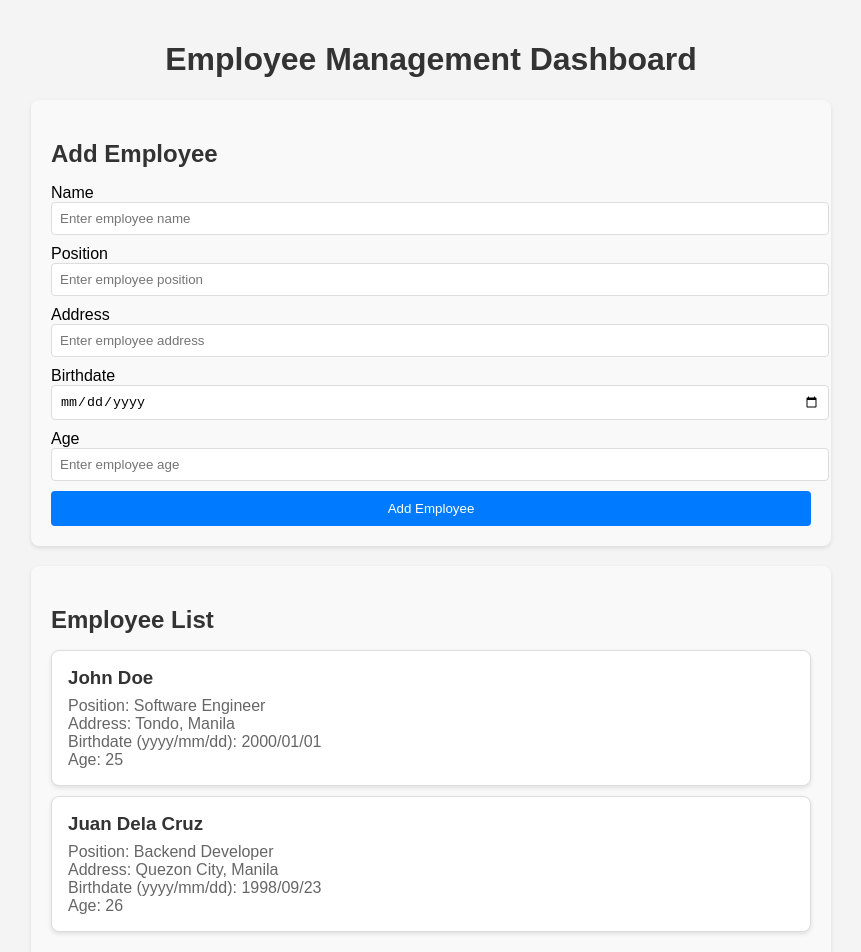
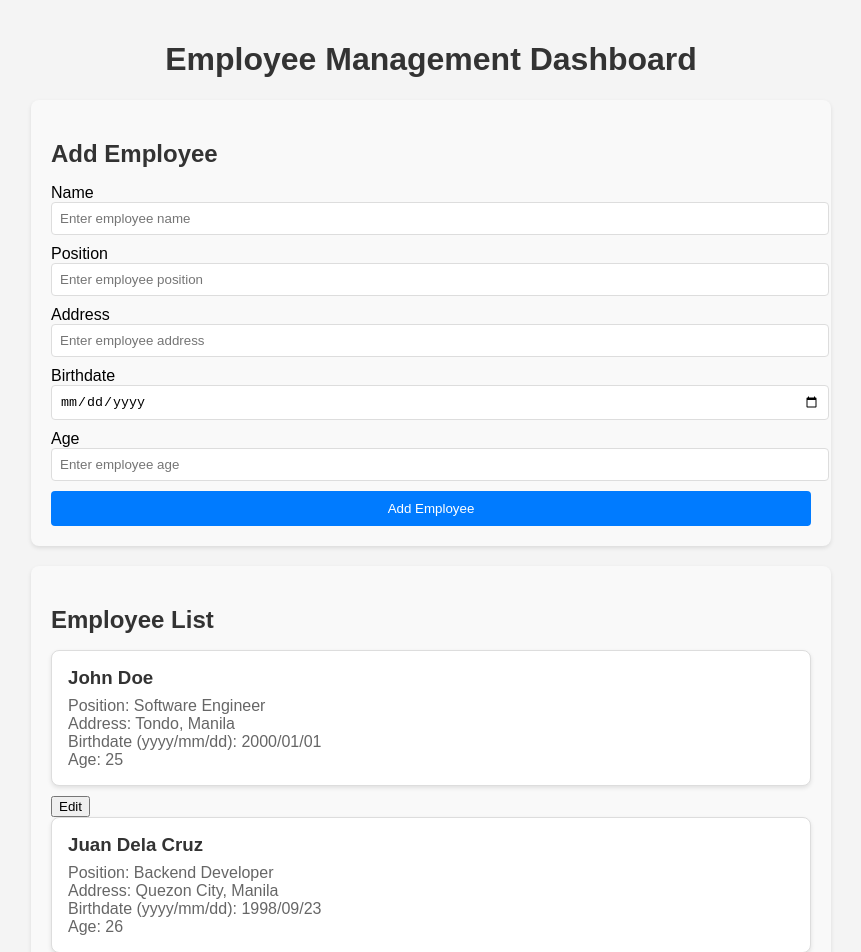
Before and after one commit to CharlotteJoyceDCB/employee-dashboard, a React (Vite) app: page / in a window 1280 px wide. Shown: the top 952 px of the page, without its empty margins (209-1070 px from the left). Built offline with nearby package versions, Linux system fonts and the light colour scheme; the HTML template or start-up script is replaced by a standard one.

Commit message:
Fixed filename casing issues

```diff
--- a/src/components/EmployeeList.jsx
+++ b/src/components/EmployeeList.jsx
@@ -1,12 +1,15 @@
 import React from 'react';
 import EmployeeCard from './EmployeeCard';
 
-const EmployeeList = ({ employees }) => {
+const EmployeeList = ({ employees , onEdit}) => {
   return (
     <div className="employee-list">
       <h2>Employee List</h2>
       {employees.map((employee) => (
-        <EmployeeCard key={employee.id} employee={employee} />
+        <div key={employee.id}>
+            <EmployeeCard employee={employee} />
+            <button onClick={() => onEdit(employee)}>Edit</button>
+        </div>
       ))}
     </div>
   );
```
